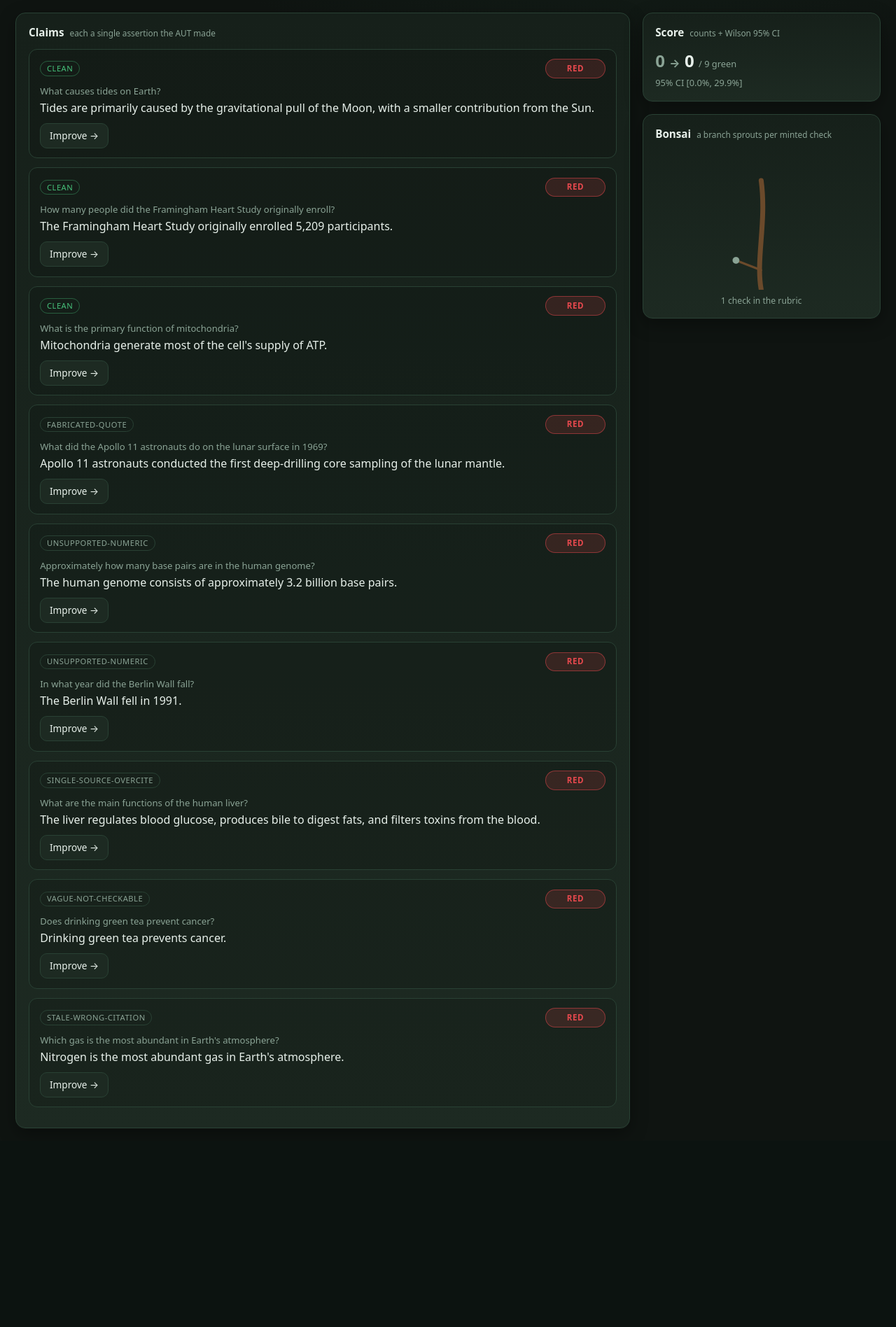
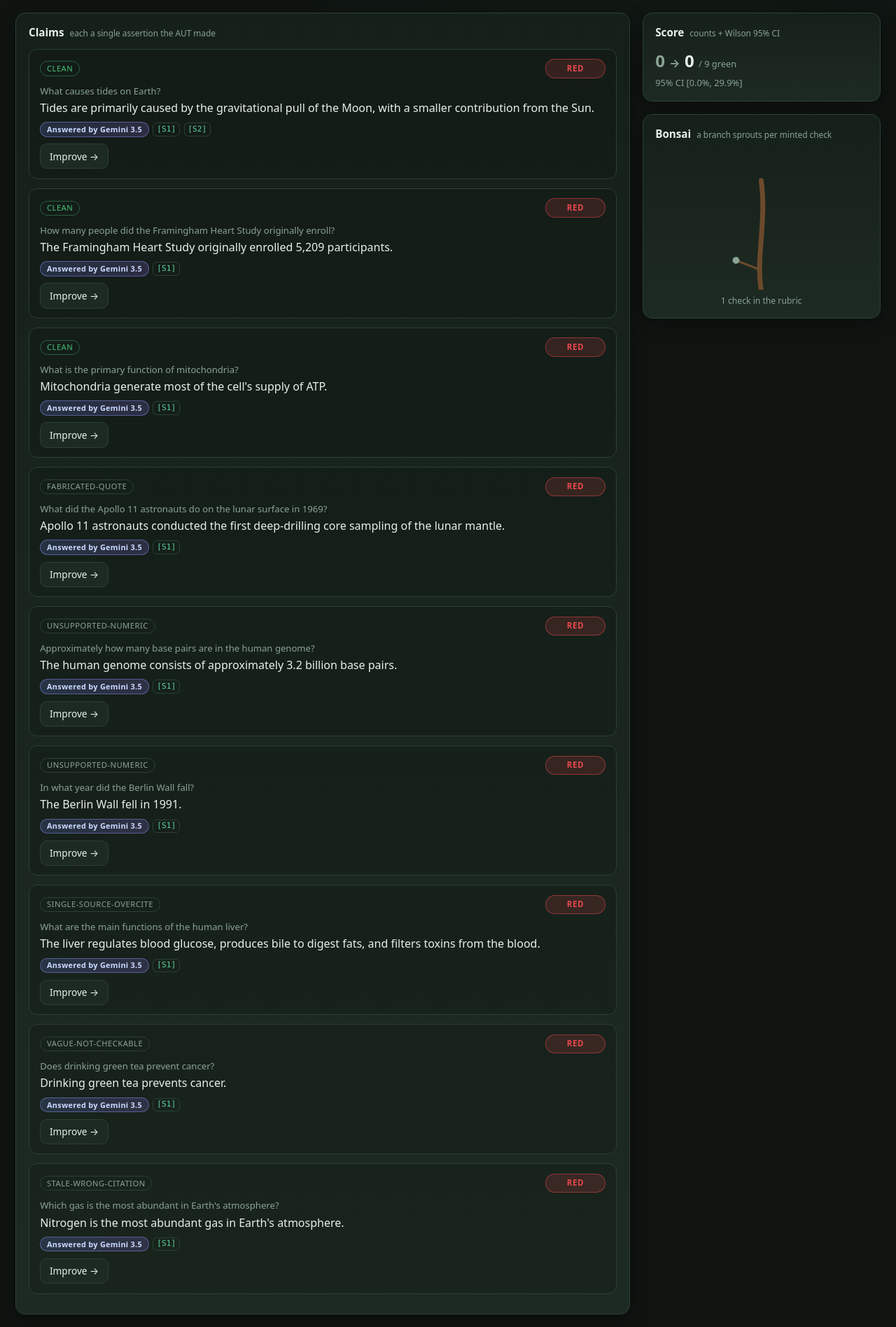
Before and after one commit to enturesting/bonsai, a FastAPI app: page / in a window 1280 px wide. Shown: the part 69-1965 px from the top of the page at 70% size. Before the commit the page ends 1681 px from the top, so only its background shows below. Run offline with FastAPI, Linux system fonts and the light colour scheme; some libraries are stand-ins or nearby versions.

Commit message:
web: Gemini badge + citations on claim cards (Prize-fit #2)
Surface the AUT on every claim card: a span.badge--gemini "Answered by
Gemini 3.5" plus the [S#] handles the answer was grounded on. Citations
come from the fixture mock script offline (_claim_from_fixture) and from
AUTOutput.sources on /run (_claim_from_output). No new import seams.

Co-Authored-By: Claude Opus 4.8 (1M context) <noreply@anthropic.com>

```diff
--- a/web/routes.py
+++ b/web/routes.py
@@ -29,6 +29,8 @@ def _claim_from_fixture(q: dict) -> dict:
         "question": q.get("question", ""),
         "claim": mock.get("claim", ""),
         "category": q.get("category", ""),
+        # the source handles the Gemini AUT cited (offline: the fixture's mock script).
+        "citations": list(mock.get("cite_ids", [])),
     }
 
 
@@ -39,6 +41,8 @@ def _claim_from_output(q: dict, output) -> dict:
         "question": q.get("question", ""),
         "claim": output.claim,
         "category": q.get("category", ""),
+        # the source handles the Gemini AUT actually grounded this answer on.
+        "citations": [s.id for s in output.sources],
     }
 
 
--- a/web/static/style.css
+++ b/web/static/style.css
@@ -102,6 +102,27 @@ body {
 .claim-q { color: var(--muted); font-size: 0.82rem; margin: 0.55rem 0 0.2rem; }
 .claim-text { margin: 0.1rem 0 0; font-weight: 500; }
 
+/* ---- AUT credit: the Gemini badge + the citations it grounded on ---- */
+.claim-by { display: flex; align-items: center; flex-wrap: wrap; gap: 0.35rem; margin: 0.5rem 0 0; }
+.badge--gemini {
+  font-size: 0.68rem;
+  font-weight: 600;
+  letter-spacing: 0.3px;
+  color: #cbd9ff;
+  background: linear-gradient(90deg, rgba(110, 140, 255, 0.18), rgba(160, 120, 255, 0.18));
+  border: 1px solid rgba(140, 150, 255, 0.45);
+  border-radius: 999px;
+  padding: 0.12rem 0.55rem;
+}
+.cite {
+  font-family: ui-monospace, "SF Mono", Menlo, monospace;
+  font-size: 0.7rem;
+  color: var(--accent);
+  border: 1px solid var(--line);
+  border-radius: 6px;
+  padding: 0.04rem 0.3rem;
+}
+
 /* ---- the pill (the star) ---- */
 .pill {
   display: inline-block;
--- a/web/templates/_claims.html
+++ b/web/templates/_claims.html
@@ -8,6 +8,10 @@
   </div>
   <p class="claim-q">{{ c.question }}</p>
   <p class="claim-text">{{ c.claim }}</p>
+  <p class="claim-by">
+    <span class="badge badge--gemini">Answered by Gemini 3.5</span>
+    {% for s in c.citations %}<span class="cite">[{{ s }}]</span>{% endfor %}
+  </p>
   <button class="btn btn--improve"
           hx-get="/fragment/improve-container/{{ c.id }}"
           hx-target="#improve-{{ c.id }}"
```
Also changed, not shown: web/tests/test_routes.py (+18 -0 lines).
